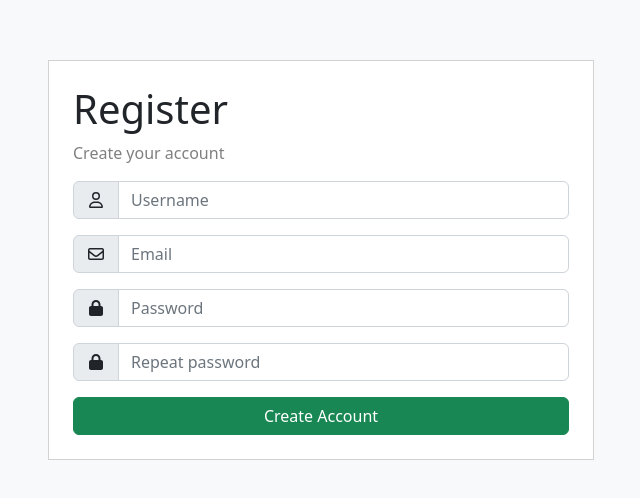
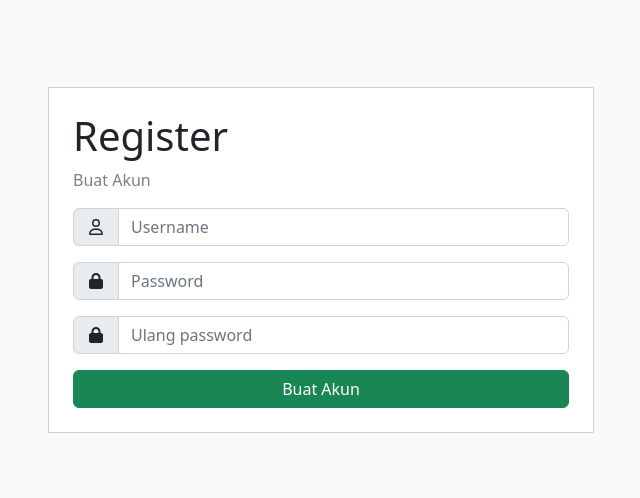
Before and after one commit to Muh-Baharuddin/Mar-Fashion-FE, a Next.js app: page /register in a window 1280 px wide. Shown: the part 128-626 px from the top of the page, without its empty margins (319-959 px from the left). Built offline with nearby package versions, Linux system fonts and the light colour scheme.

Commit message:
create user register using axios and make it separated file in container

```diff
--- a/src/containers/Login/Login.tsx
+++ b/src/containers/Login/Login.tsx
@@ -18,10 +18,10 @@ export const Login = () => {
               </Col>
               <Col
                 md={5}
-                className="bg-secondary text-white d-flex align-items-center justify-content-center p-5"
+                className="bg-white border p-5 text-white d-flex align-items-center justify-content-center p-5"
               >
                 <div className="text-center">
-                  <Image src="/MarFashion.png" alt="Mar Fashion Logo" width={300} height={300} />
+                  <Image src="/MarFashion.png" alt="Mar Fashion Logo" width={250} height={250} />
                 </div>
               </Col>
             </Row>
--- /dev/null
+++ b/src/containers/Register/Register.tsx
@@ -0,0 +1,22 @@
+import { Card, Col, Container, Row } from 'react-bootstrap'
+import { RegisterForm } from './RegisterForm'
+
+export const Register = () => {
+  return (
+    <div className="bg-light min-vh-100 d-flex flex-row align-items-center dark:bg-transparent">
+      <Container>
+        <Row className="justify-content-center">
+          <Col md={6}>
+            <Card className="mb-4 rounded-0">
+              <Card.Body className="p-4">
+                <h1>Register</h1>
+                <p className="text-black-50">Buat Akun</p>
+                <RegisterForm />
+              </Card.Body>
+            </Card>
+          </Col>
+        </Row>
+      </Container>
+    </div>
+  )
+}
--- /dev/null
+++ b/src/containers/Register/RegisterForm.tsx
@@ -0,0 +1,81 @@
+import { faUser } from '@fortawesome/free-regular-svg-icons'
+import { FontAwesomeIcon } from '@fortawesome/react-fontawesome'
+import { faLock } from '@fortawesome/free-solid-svg-icons'
+import { Button, Form, InputGroup } from 'react-bootstrap'
+import { useRouter } from 'next/router'
+import { SyntheticEvent, useState } from 'react'
+import axios from 'axios'
+
+export const RegisterForm = () => {
+  const router = useRouter()
+  const [userName, setUserName] = useState('')
+  const [password, setPassword] = useState('')
+  const [confirmPass, setConfirmPass] = useState('')
+
+  const handleSubmit = async (event: SyntheticEvent) => {
+    event.preventDefault()
+    axios({
+      method: 'post',
+      url: `${process.env.API_ENDPOINT}auth/register`,
+      data: {
+        userName,
+        password,
+        confirmPass,
+      },
+    }).then((response) => {
+      console.log(response.data)
+      console.log(response.status)
+      router.push('/')
+    }).catch((error) => {
+      console.error(error)
+    })
+  }
+  return (
+    <form>
+      <InputGroup className="mb-3">
+        <InputGroup.Text><FontAwesomeIcon icon={faUser} fixedWidth /></InputGroup.Text>
+        <Form.Control
+          name="username"
+          required
+          placeholder="Username"
+          aria-label="Username"
+          onChange={(e) => {
+            setUserName(e.target.value);
+          }}
+        />
+      </InputGroup>
+
+      <InputGroup className="mb-3">
+        <InputGroup.Text><FontAwesomeIcon icon={faLock} fixedWidth /></InputGroup.Text>
+        <Form.Control
+          type="password"
+          name="password"
+          required
+          placeholder="Password"
+          aria-label="Password"
+          onChange={(e) => {
+            setPassword(e.target.value);
+          }}
+        />
+      </InputGroup>
+
+      <InputGroup className="mb-3">
+        <InputGroup.Text><FontAwesomeIcon icon={faLock} fixedWidth /></InputGroup.Text>
+        <Form.Control
+          type="password"
+          name="password_repeat"
+          required
+          placeholder="Ulang password"
+          aria-label="Repeat password"
+          onChange={(e) => {
+            setConfirmPass(e.target.value);
+          }}
+        />
+      </InputGroup>
+
+      <Button onClick={handleSubmit} type="submit" className="d-block w-100" variant="success">
+        Buat Akun
+      </Button>
+    </form>
+  )
+}
--- /dev/null
+++ b/src/containers/Register/index.ts
@@ -0,0 +1 @@
+export * from './Register';
--- a/src/layout/AdminLayout/Sidebar/SidebarNav.tsx
+++ b/src/layout/AdminLayout/Sidebar/SidebarNav.tsx
@@ -131,7 +131,7 @@ export default function SidebarNav() {
       <SidebarNavItem icon={faChartPie} href="charts.html">Supplier</SidebarNavItem>
       <SidebarNavItem icon={faChartPie} href="charts.html">Retur</SidebarNavItem>
       <SidebarNavGroup toggleIcon={faStar} toggleText="User">
-        <SidebarNavItem icon={faAddressCard} href="register">Register</SidebarNavItem>
+        <SidebarNavItem icon={faAddressCard} href="register">Buat Akun</SidebarNavItem>
         <SidebarNavItem icon={faRightToBracket} href="login">Login</SidebarNavItem>
         <SidebarNavItem icon={faRightToBracket} href="login">Log Out</SidebarNavItem>
       </SidebarNavGroup>
--- a/src/pages/login.tsx
+++ b/src/pages/login.tsx
@@ -2,7 +2,7 @@ import { Login } from '../containers/Login'
 
 const LoginPage = () => {
   return (
-    <Login/>
+    <Login />
   )
 }
 
--- a/src/pages/register.tsx
+++ b/src/pages/register.tsx
@@ -1,100 +1,9 @@
-import { NextPage } from 'next'
-import { faEnvelope, faUser } from '@fortawesome/free-regular-svg-icons'
-import { FontAwesomeIcon } from '@fortawesome/react-fontawesome'
-import { faLock } from '@fortawesome/free-solid-svg-icons'
-import {
-  Button, Card, Col, Container, Form, InputGroup, Row,
-} from 'react-bootstrap'
-import { useRouter } from 'next/router'
-import { SyntheticEvent, useState } from 'react'
+import { Register } from "../containers/Register";
 
-const Register: NextPage = () => {
-  const router = useRouter()
-  const [submitting, setSubmitting] = useState(false)
-
-  const register = (e: SyntheticEvent) => {
-    e.stopPropagation()
-    e.preventDefault()
-
-    setSubmitting(true)
-
-    setTimeout(() => {
-      setSubmitting(false)
-      router.push('/')
-    }, 2000)
-  }
-
+const RegisterPage = () => {
   return (
-    <div className="bg-light min-vh-100 d-flex flex-row align-items-center dark:bg-transparent">
-      <Container>
-        <Row className="justify-content-center">
-          <Col md={6}>
-            <Card className="mb-4 rounded-0">
-              <Card.Body className="p-4">
-                <h1>Register</h1>
-                <p className="text-black-50">Create your account</p>
-
-                <form onSubmit={register}>
-                  <InputGroup className="mb-3">
-                    <InputGroup.Text><FontAwesomeIcon icon={faUser} fixedWidth /></InputGroup.Text>
-                    <Form.Control
-                      name="username"
-                      required
-                      disabled={submitting}
-                      placeholder="Username"
-                      aria-label="Username"
-                    />
-                  </InputGroup>
-
-                  <InputGroup className="mb-3">
-                    <InputGroup.Text>
-                      <FontAwesomeIcon icon={faEnvelope} fixedWidth />
-                    </InputGroup.Text>
-                    <Form.Control
-                      type="email"
-                      name="email"
-                      required
-                      disabled={submitting}
-                      placeholder="Email"
-                      aria-label="Email"
-                    />
-                  </InputGroup>
-
-                  <InputGroup className="mb-3">
-                    <InputGroup.Text><FontAwesomeIcon icon={faLock} fixedWidth /></InputGroup.Text>
-                    <Form.Control
-                      type="password"
-                      name="password"
-                      required
-                      disabled={submitting}
-                      placeholder="Password"
-                      aria-label="Password"
-                    />
-                  </InputGroup>
-
-                  <InputGroup className="mb-3">
-                    <InputGroup.Text><FontAwesomeIcon icon={faLock} fixedWidth /></InputGroup.Text>
-                    <Form.Control
-                      type="password"
-                      name="password_repeat"
-                      required
-                      disabled={submitting}
-                      placeholder="Repeat password"
-                      aria-label="Repeat password"
-                    />
-                  </InputGroup>
-
-                  <Button type="submit" className="d-block w-100" disabled={submitting} variant="success">
-                    Create Account
-                  </Button>
-                </form>
-              </Card.Body>
-            </Card>
-          </Col>
-        </Row>
-      </Container>
-    </div>
+    <Register />
   )
 }
 
-export default Register
+export default RegisterPage;
```
